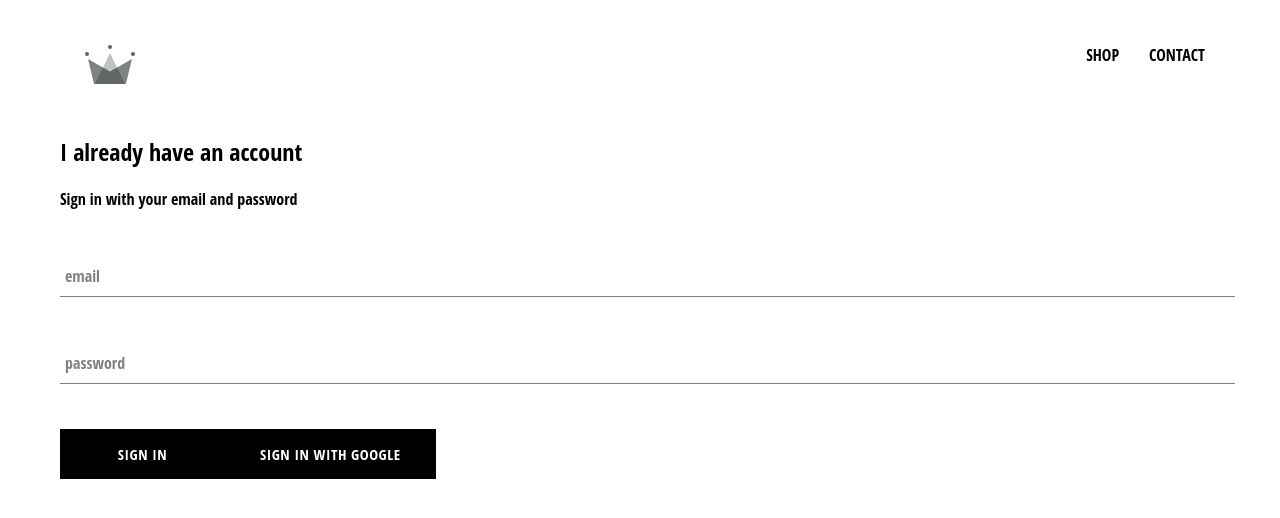
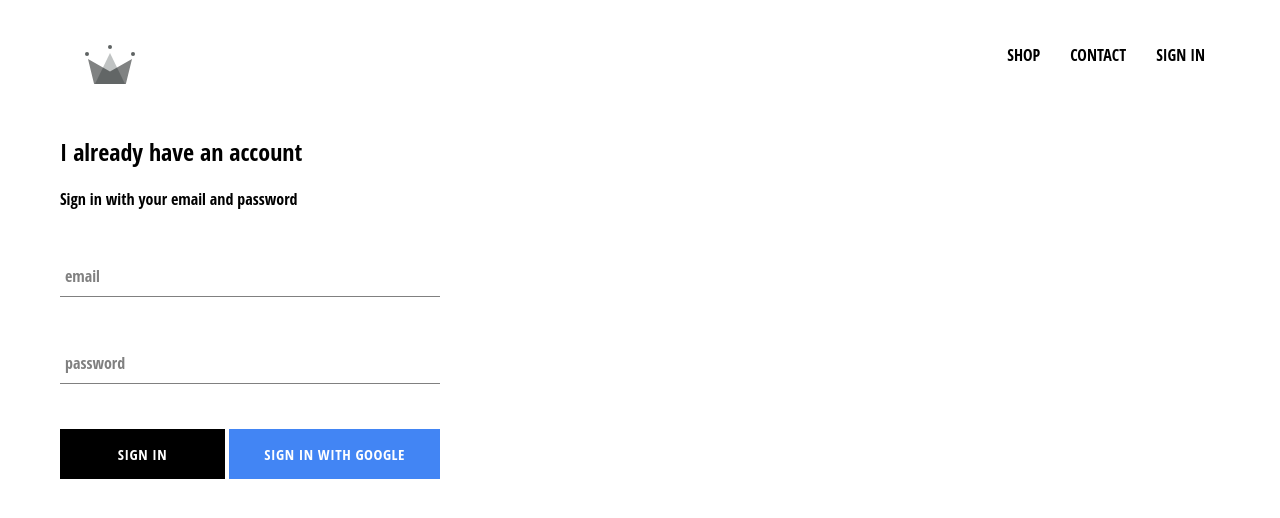
Before and after one commit to Amanymous/react-basic-to-advance, a React (Create React App) app: page /signIn in a window 1280 px wide. Shown: the top 518 px of the page. Built offline with nearby package versions, Linux system fonts and the light colour scheme; no server answers.

Commit message:
E-commerce website making (Forms and component) part-9 firebase auth id in detail using try and catch statement

```diff
--- a/src/App.css
+++ b/src/App.css
@@ -6,3 +6,7 @@ a {
   text-decoration: none;
   color: black;
 }
+
+* {
+  box-sizing: border-box;
+}
--- a/src/App.js
+++ b/src/App.js
@@ -1,47 +1,48 @@
 import React from "react";
 import "./App.css";
 import { Route, Switch } from "react-router-dom";
-import HomePage from './pages/homepage/homepage.component';
-import ShopPage from './pages/shop/shop.component.jsx';
-import Header from './components/header/header.component';
-import signInUp from './pages/sign-in-up/sign-in-up.component';
-import { auth } from './firebase/firebase.utils';
+import HomePage from "./pages/homepage/homepage.component";
+import ShopPage from "./pages/shop/shop.component.jsx";
+import Header from "./components/header/header.component";
+import signInUp from "./pages/sign-in-up/sign-in-up.component";
+import { auth,createUserPorfileDocument } from "./firebase/firebase.utils";
 
-class App extends React.Component{
-  constructor(){
+class App extends React.Component {
+  constructor() {
     super();
-    this.state={
-      currentUser:null
-    }
+    this.state = {
+      currentUser: null,
+    };
   }
   // 2nd
-  unsubscribeFromAuth=null;
+  unsubscribeFromAuth = null;
 
-  componentDidMount(){
+  componentDidMount() {
     // 1st
-    this.unsubscribeFromAuth= auth.onAuthStateChanged(user=>{
-      this.setState({ currentUser: user });
-      console.log(user);
+    this.unsubscribeFromAuth = auth.onAuthStateChanged(async user => {
+      // this.setState({ currentUser: user });
+      createUserPorfileDocument(user)
+      // console.log(user);
     })
   }
   // 3rd
-  componentWillUnmount(){
+  componentWillUnmount() {
     this.unsubscribeFromAuth();
   }
 
-  render(){
+  render() {
     return (
       <div>
-      <Header/>
+        <Header currentUser={this.state.currentUser} />
         <Switch>
           <Route exact path="/" component={HomePage} />
           <Route path="/shop" component={ShopPage} />
           <Route path="/signIn" component={signInUp} />
-
         </Switch>
       </div>
     );
-}}
+  }
+}
 
 export default App;
 // ager exact ma dunga router ma to wo ek fix cheez ko render karega
--- a/src/components/custom-button/custom-button.component.jsx
+++ b/src/components/custom-button/custom-button.component.jsx
@@ -2,8 +2,11 @@ import React from 'react';
 
 import './custom-button.styles.scss';
 
-const CustomButton = ({ children, ...otherProps }) => (
-  <button className='custom-button' {...otherProps}>
+const CustomButton = ({ children, isGoogleSignIn, ...otherProps }) => (
+  <button
+    className={`${isGoogleSignIn ? 'google-sign-in' : ''} custom-button`}
+    {...otherProps}
+  >
     {children}
   </button>
 );
--- a/src/components/custom-button/custom-button.styles.scss
+++ b/src/components/custom-button/custom-button.styles.scss
@@ -19,4 +19,14 @@
     color: black;
     border: 1px solid black;
   }
+
+  &.google-sign-in {
+    background-color: #4285f4;
+    color: white;
+
+    &:hover {
+      background-color: #357ae8;
+      border: none;
     }
+  }
+}
--- a/src/components/header/header.component.jsx
+++ b/src/components/header/header.component.jsx
@@ -1,12 +1,14 @@
 import React from 'react';
 import { Link } from 'react-router-dom';
 import './header.styles.scss';
+
+import { auth } from '../../firebase/firebase.utils';
+
 import { ReactComponent as Logo } from '../../assets/crown.svg';
-
-const Header =()=>(
+const Header = ({ currentUser }) => (
     <div className='header'>
-        <Link className='logo-container' to="/">
-            <Logo className='logo'/>
+      <Link className='logo-container' to='/'>
+        <Logo className='logo' />
       </Link>
       <div className='options'>
         <Link className='option' to='/shop'>
@@ -15,7 +17,17 @@ const Header =()=>(
         <Link className='option' to='/shop'>
           CONTACT
         </Link>
+        {currentUser ? (
+          <div className='option' onClick={() => auth.signOut()}>
+            SIGN OUT
+          </div>
+        ) : (
+          <Link className='option' to='/signin'>
+            SIGN IN
+          </Link>
+        )}
       </div>
     </div>
-)
+  );
+
   export default Header;
--- a/src/components/header/header.styles.scss
+++ b/src/components/header/header.styles.scss
@@ -20,6 +20,7 @@
 
       .option {
         padding: 10px 15px;
+        cursor: pointer;
       }
     }
   }
--- a/src/components/menu-item/menu-item.component.jsx
+++ b/src/components/menu-item/menu-item.component.jsx
@@ -1,9 +1,13 @@
 import React from 'react';
+import { withRouter } from 'react-router-dom';
 
 import './menu-item.styles.scss';
 
-const MenuItem = ({ title, imageUrl, size }) => (
-  <div className={`${size} menu-item`}>
+const MenuItem = ({ title, imageUrl, size, history, linkUrl, match }) => (
+  <div
+    className={`${size} menu-item`}
+    onClick={() => history.push(`${match.url}${linkUrl}`)}
+  >
     <div
       className='background-image'
       style={{
@@ -17,4 +21,4 @@ const MenuItem = ({ title, imageUrl, size }) => (
   </div>
 );
 
-export default MenuItem;
+export default withRouter(MenuItem);
--- a/src/components/sign-in/sign-in.component.jsx
+++ b/src/components/sign-in/sign-in.component.jsx
@@ -9,7 +9,7 @@ class SignIn extends React.Component {
     super(props);
     this.state = {
       email: "",
-      password: "",
+      password: ""
     };
   }
   handleSubmit = (event) => {
@@ -30,26 +30,27 @@ class SignIn extends React.Component {
 
         <form onSubmit={this.handleSubmit}>
           <FormInput
-            name="email"
-            type="email"
+            name='email'
+            type='email'
             handleChange={this.handleChange}
             value={this.state.email}
-            label="email"
+            label='email'
             required
           />
           <FormInput
-            name="password"
-            type="password"
-            value={this.state.email}
+            name='password'
+            type='password'
+            value={this.state.password}
             handleChange={this.handleChange}
             label='password'
             required
           />
-          <CustomButton type="submit">Sign In</CustomButton>
-          <CustomButton onClick={signInWithGoogle}>
-              {' '}
-              Sign In With Google{' '}
-              </CustomButton>
+           <div className='buttons'>
+            <CustomButton type='submit'> Sign in </CustomButton>
+            <CustomButton onClick={signInWithGoogle} isGoogleSignIn>
+              Sign in with Google
+            </CustomButton>
+          </div>
 
         </form>
       </div>
--- a/src/components/sign-in/sign-in.styles.scss
+++ b/src/components/sign-in/sign-in.styles.scss
@@ -1,9 +1,14 @@
-.sign-in{
-    width: 30vm;
+.sign-in {
+    width: 380px;
     display: flex;
     flex-direction: column;
 
-    .title{
-        margin: 10px 0;
+    .title {
+      margin: 10px 0;
     }
-}
+
+    .buttons {
+      display: flex;
+      justify-content: space-between;
+    }
+  }
--- a/src/firebase/firebase.utils.js
+++ b/src/firebase/firebase.utils.js
@@ -1,8 +1,8 @@
-import firebase from 'firebase/app';
-import 'firebase/firestore';
-import 'firebase/auth';
+import firebase from "firebase/app";
+import "firebase/firestore";
+import "firebase/auth";
 
-const config={
+const config = {
   apiKey: "AIzaSyCknzWcLUwO2gR5qNjSJQ0YB520OBkoAZA",
   authDomain: "crwn-db-c70b0.firebaseapp.com",
   databaseURL: "https://crwn-db-c70b0.firebaseio.com",
@@ -10,7 +10,33 @@ const config={
   storageBucket: "crwn-db-c70b0.appspot.com",
   messagingSenderId: "571400250028",
   appId: "1:571400250028:web:1c15a9a63469a263427509",
-    measurementId: "G-P6Y78TCFHN"
+  measurementId: "G-P6Y78TCFHN",
+};
+// ye signin condition ky liye ha
+export const createUserPorfileDocument = async (userAuth, addtionalData) => {
+  if (!userAuth) return;
+//   const userRef =firestore.doc('users/sdfd24344')
+    const userRef = firestore.doc(`user/${userAuth.uid}`)
+    const snapShot=await userRef.get()
+//   console.log(snapShot)
+//   console.log(firestore.doc("users/sdfd24344"));
+  // ye random user id ha jo exist nai karti ha
+  if(!snapShot.exists){
+      const { displayName,email } =userAuth;
+      const createdAt = new Date();
+      try {
+        await userRef.set({
+           displayName,
+           email,
+           createdAt,
+           ...addtionalData
+        })
+      } catch(error){
+        console.log('error creating user.',error.message);
+
+      }
+  }
+  return userRef;
 };
 
 firebase.initializeApp(config);
@@ -18,8 +44,8 @@ firebase.initializeApp(config);
 export const auth = firebase.auth();
 export const firestore = firebase.firestore();
 
-const provider=new firebase.auth.GoogleAuthProvider();
-provider.setCustomParameters({prompt:'select_account'});
-export const signInWithGoogle=()=>auth.signInWithPopup(provider)
+const provider = new firebase.auth.GoogleAuthProvider();
+provider.setCustomParameters({ prompt: "select_account" });
+export const signInWithGoogle = () => auth.signInWithPopup(provider);
 
 export default firebase;
--- a/src/index.js
+++ b/src/index.js
@@ -1,4 +1,3 @@
-
 import React from 'react';
 import ReactDOM from 'react-dom';
 import './index.css';
```
Lines whose indentation alone changed are shown as unchanged.
